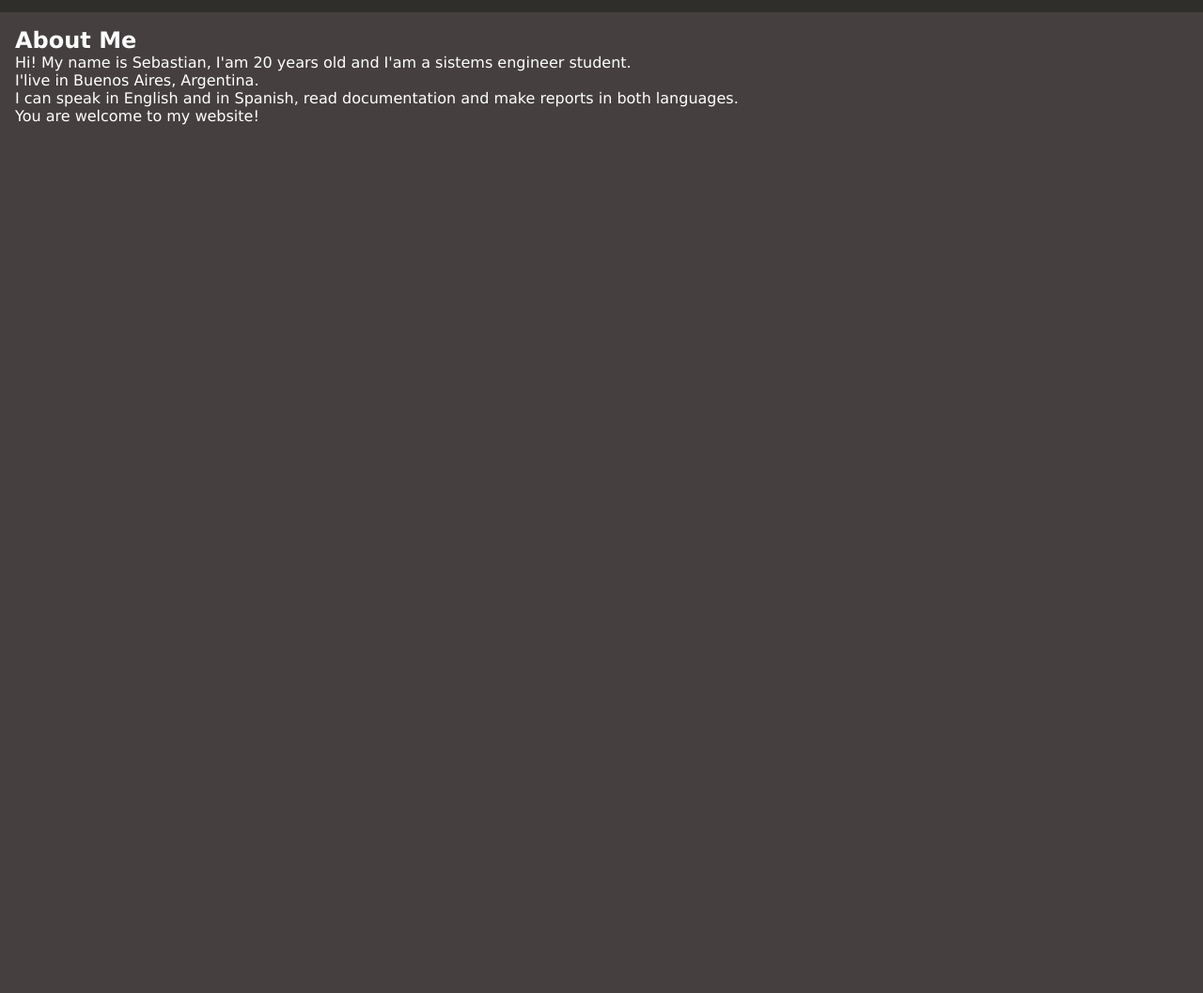
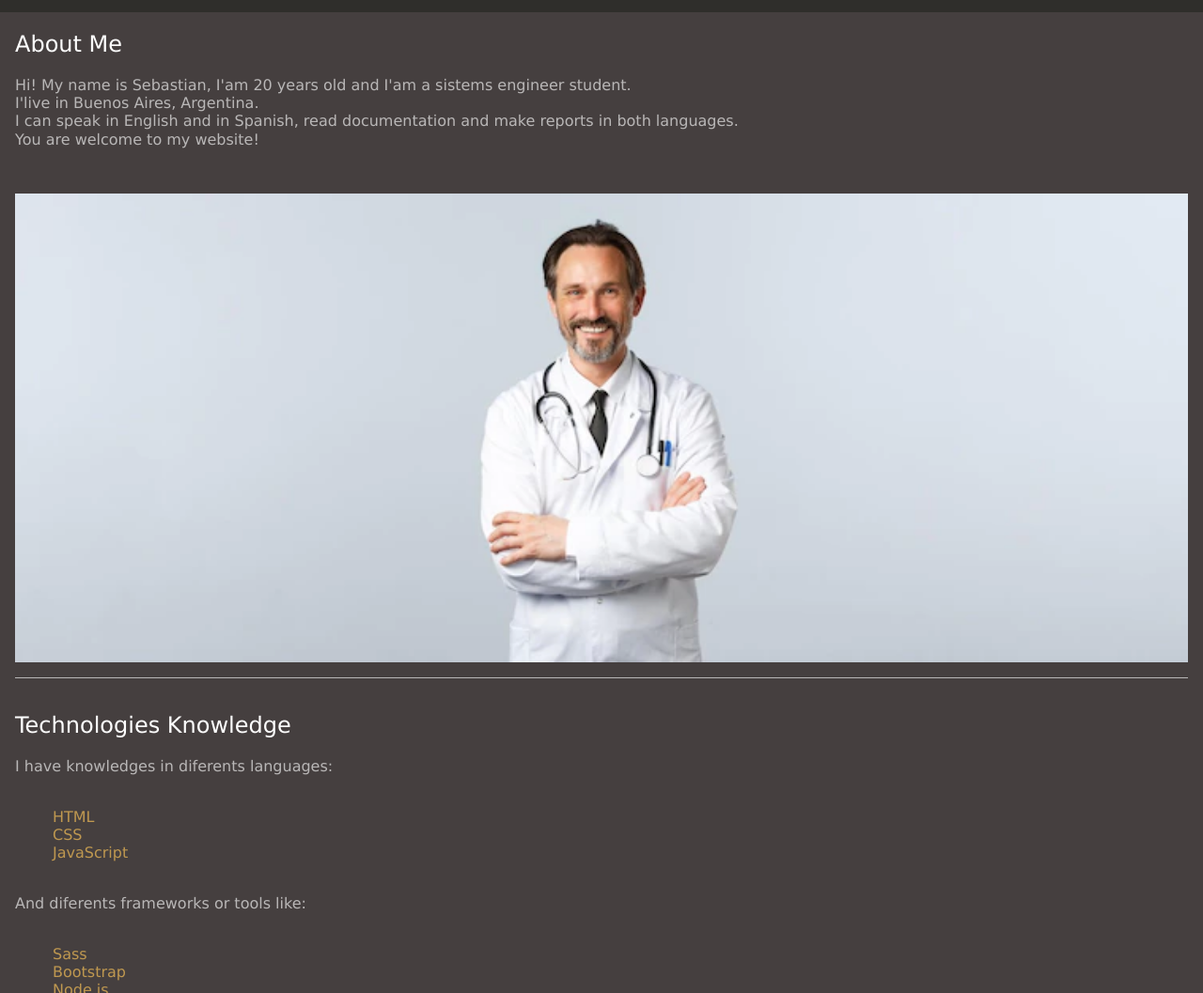
Before and after one commit to Stresadiz/portfolio, a website: page index.html in a window 1280 px wide. Shown: the part 67-1124 px from the top of the page at 94% size. Before the commit the page ends 800 px from the top, so only its background shows below. Drawn offline with Linux system fonts and the light colour scheme.

Commit message:
[index] New images and some texts

```diff
--- a/index.html
+++ b/index.html
@@ -15,11 +15,11 @@
         </nav>
     </header>
     <main>
-        <section class="about">
+        <section class="section">
             <h2 class="section--title">
                 About Me
             </h2>
-            <p>
+            <p class="section--text">
                 Hi! My name is Sebastian, I'am 20 years old and
                 I'am a sistems engineer student.
                 <br>
@@ -30,6 +30,49 @@
                 <br>
                 You are welcome to my website!
             </p>
+            <img src="img/covid-coronavirus-outbreak-healthcare-workers-pandemic-concept-enthusiastic-smiling-doctor-physi_1258-84624.webp" alt="" srcset="" class="section--img">
+        </section>
+        <section class="section">
+            <h2 class="section--title">
+                Technologies Knowledge
+            </h2>
+            <p class="section--text">
+                I have knowledges in diferents languages:
+            </p>
+                <br>
+                    <ul class="section--list">
+                        <li><a href="#">HTML</a></li>
+                        <li><a href="#">CSS</a></li>
+                        <li><a href="#">JavaScript</a></li>
+                    </ul>
+                <br>
+                <p class="section--text">
+                    And diferents frameworks or tools like:
+                </p>
+                <br>
+                    <ul class="section--list">
+                        <li><a href="#">Sass</a></li>
+                        <li><a href="#">Bootstrap</a></li>
+                        <li><a href="#">Node.js</a></li>
+                    </ul>
+            <img src="img/corporate-management-strategy-solution-branding-concept_53876-167088.webp" alt="" srcset="" class="section--img">
+        </section>
+        <section class="section">
+            <h2 class="section--title">
+                About Me
+            </h2>
+            <p class="section--text">
+                Hi! My name is Sebastian, I'am 20 years old and
+                I'am a sistems engineer student.
+                <br>
+                I'live in Buenos Aires, Argentina.
+                <br>
+                I can speak in English and in Spanish, read documentation
+                and make reports in both languages.
+                <br>
+                You are welcome to my website!
+            </p>
+            <img src="img/portrait-smiling-young-doctors-standing-together-portrait-medical-staff-inside-modern-hospital-smiling-camera_657921-885.webp" alt="" srcset="" class="section--img">
         </section>
     </main>
 </body>
--- a/sass/styles.scss
+++ b/sass/styles.scss
@@ -16,6 +16,8 @@
 $color-one:white;
 $color-two:rgb(69, 63, 63);
 $color-three:rgb(47, 46, 43);
+$color-four:rgb(185 183 183);
+$color-five:rgb(191, 152, 80);
 
 /*
 
@@ -55,6 +57,37 @@ header{
     }
 }
 
-.about{
+.section{
     padding: 1em;
+    box-sizing: border-box;
+    overflow: hidden;
+    display: flex;
+    flex-direction: column;
+
+    &--title{
+        text-align: left;
+        font-weight: 200;
+        line-height: 1.5em;
+    }
+
+    &--text{
+        line-height: 1.2em;
+        color: $color-four;
+        padding: 1em 0 1em 0;
+    }
+
+    &--list{
+        list-style: none;
+
+        a{
+            text-decoration: none;
+            color: $color-five;
+        }
+    }
+
+    &--img{
+        padding: 2em 0em 1em 0em;
+        border-bottom: 1px solid $color-four;
+    }
+
 }
```
Also changed, not shown: css/styles.css, img/corporate-management-strategy-solution-branding-concept_53876-167088.webp (added), img/covid-coronavirus-outbreak-healthcare-workers-pandemic-concept-enthusiastic-smiling-doctor-physi_1258-84624.webp (added), img/portrait-smiling-young-doctors-standing-together-portrait-medical-staff-inside-modern-hospital-smiling-camera_657921-885.webp (added), 1 other file.
